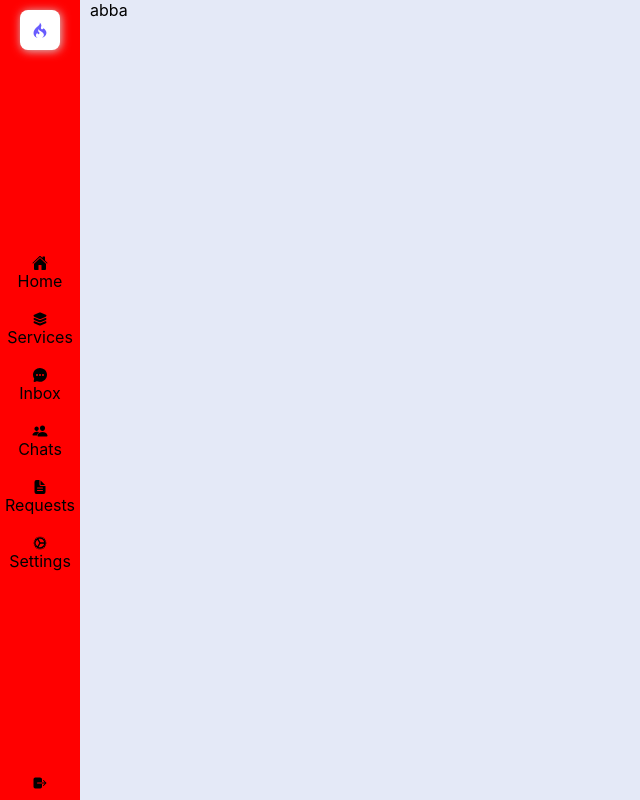
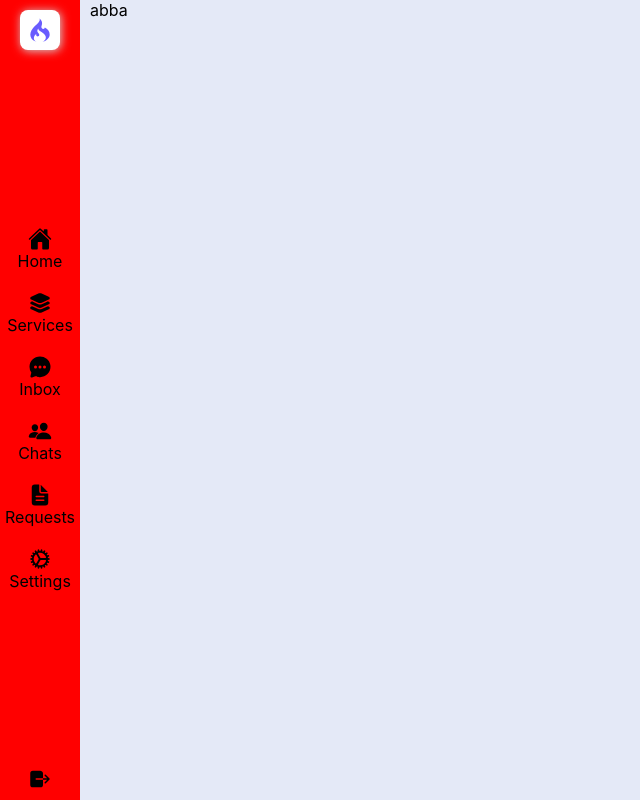
Before and after one commit to amegh-ts/Jobio, a React (Create React App) app in the folder Client/jobio/: page / in a window 1280 px wide. Shown: the whole page, without its empty margins (0-640 px from the left). Built offline with nearby package versions, Linux system fonts and the light colour scheme.

Commit message:
Update AdminNavbar.scss

```diff
--- a/Client/jobio/src/Components/Admin/Navbar/AdminNavbar.scss
+++ b/Client/jobio/src/Components/Admin/Navbar/AdminNavbar.scss
@@ -1,4 +1,8 @@
 .admin-main {
+    .icon{
+        font-size: 24px;
+    }
+
     .sidebar {
         position: fixed;
         top: 0;
```
